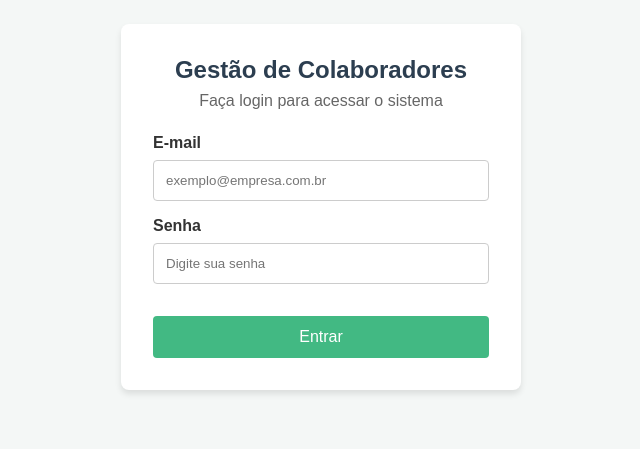
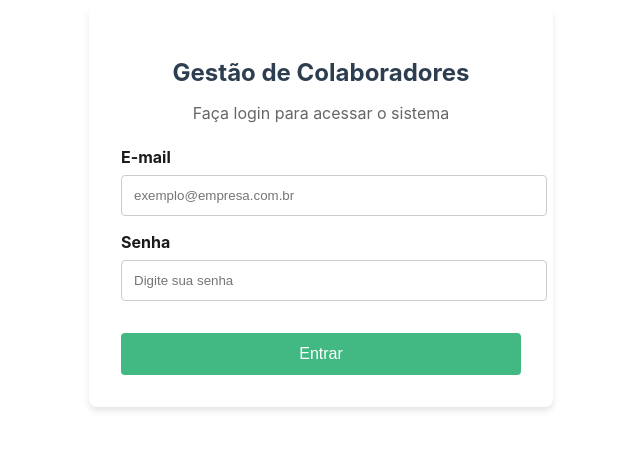
Before and after one commit to TesteJoaoMJ/TesteJoao, a Vue app: page / in a window 1280 px wide. Shown: the part 193-642 px from the top of the page, without its empty margins (319-959 px from the left). Built offline with nearby package versions, Linux system fonts and the light colour scheme; no server answers.

Commit message:
Dark mod quase funcionando

```diff
--- a/src/App.vue
+++ b/src/App.vue
@@ -1,18 +1,56 @@
+<script setup lang="ts">
+import { ref, onMounted } from 'vue';
+
+const isDarkMode = ref(false);
+
+const toggleDarkMode = () => {
+  isDarkMode.value = !isDarkMode.value;
+  if (isDarkMode.value) {
+    document.documentElement.classList.add('dark');
+    localStorage.setItem('theme', 'dark');
+  } else {
+    document.documentElement.classList.remove('dark');
+    localStorage.setItem('theme', 'light');
+  }
+};
+
+// Ao carregar, verifica se o usuário já tinha uma preferência salva
+onMounted(() => {
+  const savedTheme = localStorage.getItem('theme');
+  if (savedTheme === 'dark' || (!savedTheme && window.matchMedia('(prefers-color-scheme: dark)').matches)) {
+    isDarkMode.value = true;
+    document.documentElement.classList.add('dark');
+  }
+});
+</script>
+
 <template>
-  <router-view />
+  <div class="app-container">
+
+    <router-view />
+  </div>
 </template>
 
-<style>
-/* CSS Global básico para resetar as margens do navegador */
-* {
-  margin: 0;
-  padding: 0;
-  box-sizing: border-box;
-  font-family: Arial, sans-serif;
+<style scoped>
+.app-container {
+  min-height: 100vh;
+  background-color: var(--bg-color);
+  color: var(--text-color);
 }
 
-body {
-  background-color: #f4f7f6;
-  color: #333;
+header {
+  display: flex;
+  justify-content: space-between;
+  padding: 1rem 2rem;
+  border-bottom: 1px solid var(--border-color);
+}
+
+.btn-theme {
+  padding: 0.5rem 1rem;
+  cursor: pointer;
+  border-radius: 4px;
+  background-color: var(--primary-color);
+  color: white;
+  border: none;
 }
 </style>
--- a/src/assets/main.css
+++ b/src/assets/main.css
@@ -1,20 +1,42 @@
+/* Definições de cores padrão (Light Mode) */
 :root {
   --bg-color: #ffffff;
-  --text-color: #1a202c;
-  --card-bg: #f7fafc;
+  --text-color: #1a1a1a;
+  --card-bg: #f4f4f7;
+  --border-color: #e2e8f0;
   --primary-color: #3b82f6;
+  --sidebar-bg: #1e293b;
+  --sidebar-text: #ffffff;
 }
 
-/* Quando a classe 'dark' está presente no <html> */
-html.dark {
-  --bg-color: #1a202c;
-  --text-color: #f7fafc;
-  --card-bg: #2d3748;
+/* Definições para Dark Mode - Ativado pela classe .dark no HTML */
+.dark {
+  --bg-color: #0f172a; /* Azul muito escuro/preto */
+  --text-color: #f8fafc; /* Branco acinzentado */
+  --card-bg: #1e293b; /* Azul ardósia escuro */
+  --border-color: #334155;
   --primary-color: #60a5fa;
 }
 
+/* Aplicação Global */
 body {
   background-color: var(--bg-color);
   color: var(--text-color);
-  transition: background-color 0.3s, color 0.3s;
+  transition: background-color 0.3s ease, color 0.3s ease;
+  margin: 0;
+  font-family: 'Inter', sans-serif;
 }
+
+/* Exemplo de como aplicar nos componentes */
+.card {
+  background-color: var(--card-bg);
+  border: 1px solid var(--border-color);
+  padding: 1.5rem;
+  border-radius: 8px;
+}
+
+input, select, textarea {
+  background-color: var(--bg-color);
+  color: var(--text-color);
+  border: 1px solid var(--border-color);
+}
```
